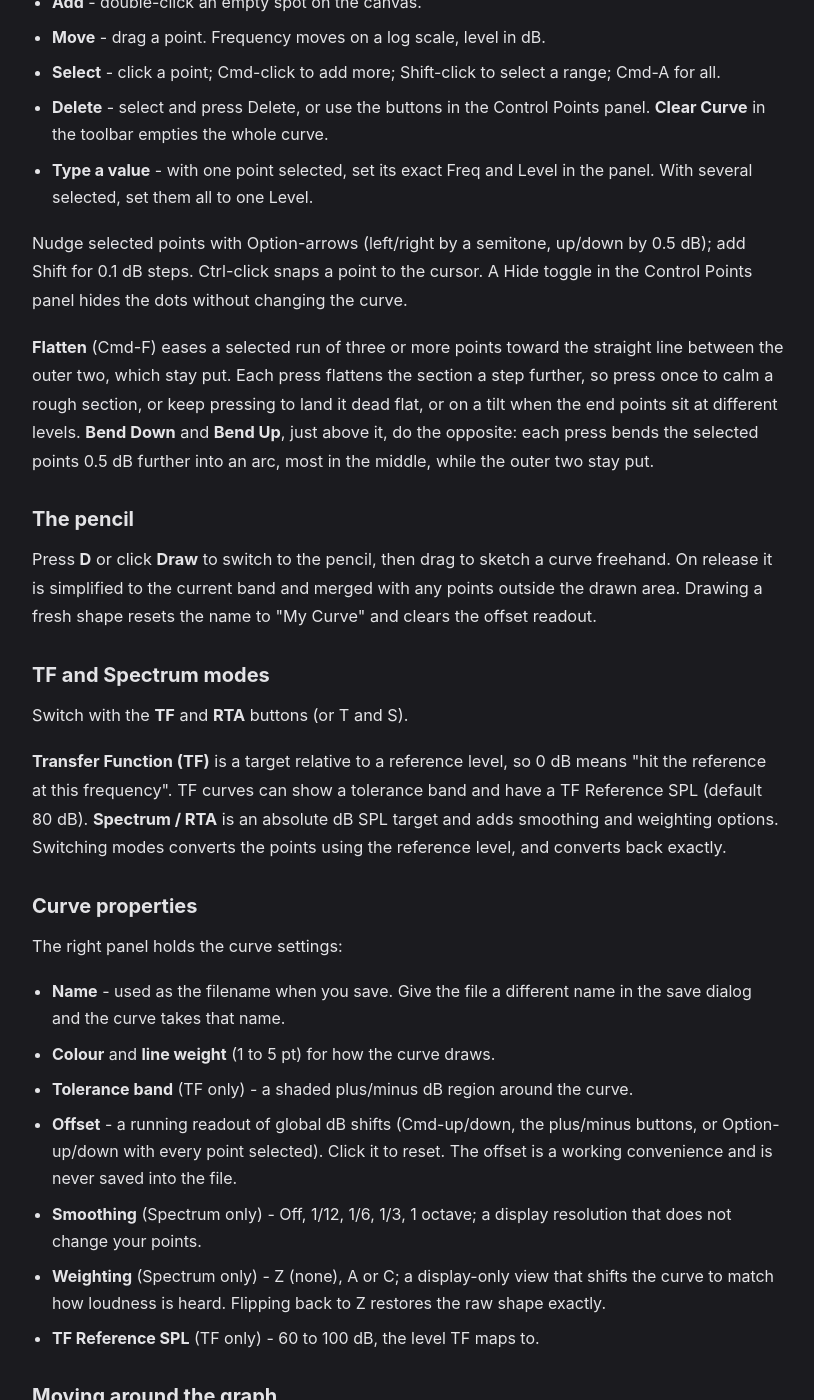
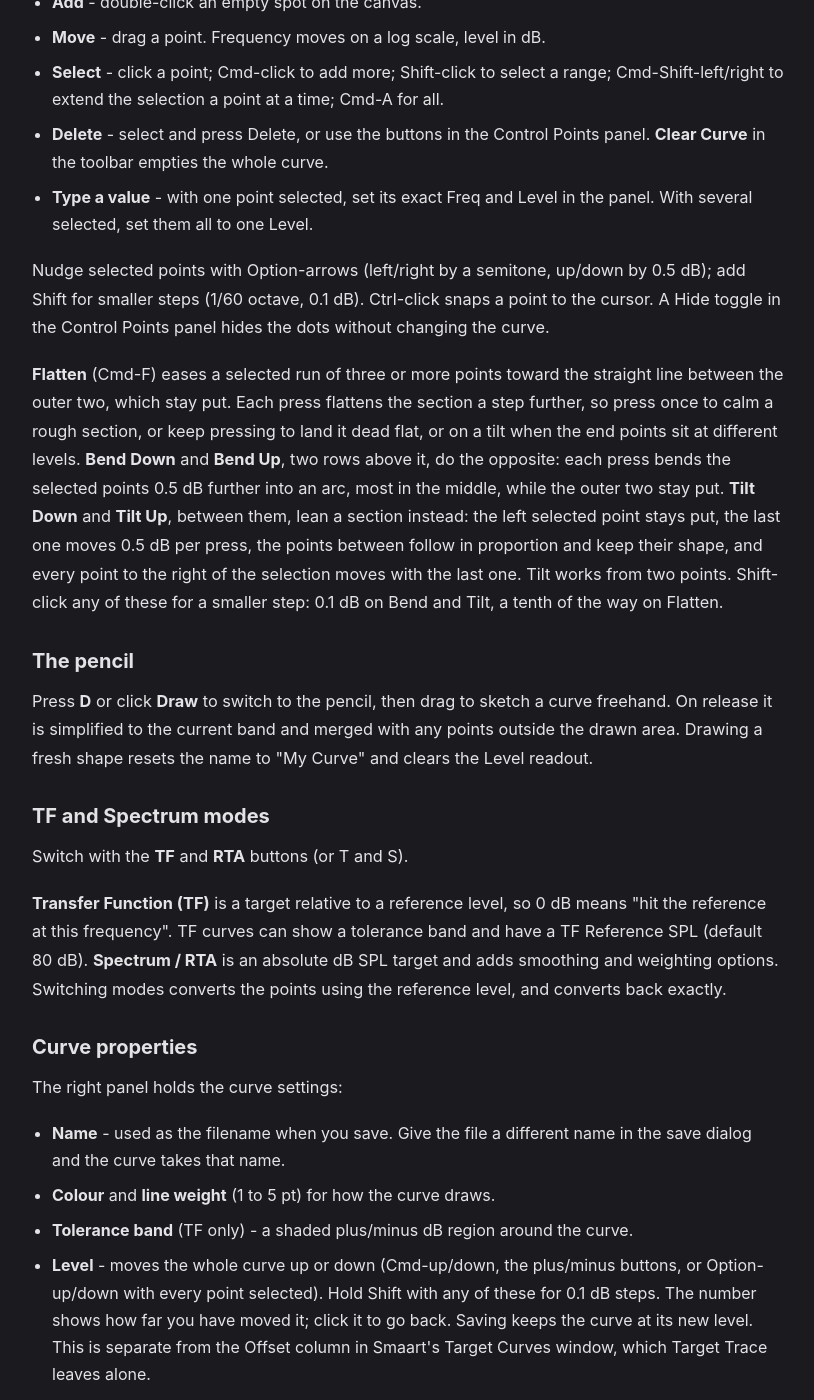
Before and after one commit to BSKapps/bskapps.github.io, a Jekyll site: the page built from articles/target-trace-guide/index.html, in a window 1280 px wide and 1400 px high, scrolled down 589 px. Shown: the whole window, without its empty margins (232-1046 px from the left). Built offline with Jekyll 4.4.1, drawn with Linux system fonts in a browser that asks for light colours; some of the changed text lies outside the part shown.

Commit message:
Target Trace 1.7: version and date, updated guide

```diff
--- a/_data/content.json
+++ b/_data/content.json
@@ -44,8 +44,8 @@
       "tagline": "Build precise target curves for Smaart or REW - from scratch, your own measurements, or built-in presets.",
       "price": "$9.99 USD",
       "macos": "macOS 14.6+",
-      "version": "v1.6",
-      "released": "30 October 2026",
+      "version": "v1.7",
+      "released": "4 November 2026",
       "features": [
         "Live Trace - love how the PA sounds right now? Hold the moment and Grab it, and the live Smaart trace becomes your curve, point for point. Calibrated RTAs land at their real SPL",
         "Floating Trace - one screen? Float the live Smaart trace over LA Network Manager, a console editor or any EQ graph and see your EQ changes in real time, right on your EQ",
--- a/_data/guides/target-trace-guide.json
+++ b/_data/guides/target-trace-guide.json
@@ -4,7 +4,7 @@
   "web": {
     "pageTitle": "Target Trace user guide - BSK Apps",
     "h1": "Target Trace user guide",
-    "dateLine": "Updated for version 1.6",
+    "dateLine": "Updated for version 1.7",
     "description": "A how-to guide for Target Trace: drawing and editing target curves, TF and Spectrum modes, smoothing and weighting, the Smaart library, presets, and exporting .crv and REW files.",
     "canonical": "https://bskapps.com/articles/target-trace-guide/",
     "ogTitle": "Target Trace user guide",
@@ -34,7 +34,7 @@
       "blocks": [
         {
           "type": "paragraph",
-          "text": "The app opens with an empty curve named \"My Curve\". Start from scratch with the control points and pencil below, or pick a starting shape from **New from Preset** (press P), or load an existing curve from the library or by dragging a .crv file onto the canvas."
+          "text": "The app opens with an empty curve named \"My Curve\". Start from scratch with the control points and pencil below, or pick a starting shape from **Presets** (press P), or load an existing curve from the library or by dragging a .crv file onto the canvas."
         }
       ]
     },
@@ -51,18 +51,18 @@
           "items": [
             "**Add** - double-click an empty spot on the canvas.",
             "**Move** - drag a point. Frequency moves on a log scale, level in dB.",
-            "**Select** - click a point; Cmd-click to add more; Shift-click to select a range; Cmd-A for all.",
+            "**Select** - click a point; Cmd-click to add more; Shift-click to select a range; Cmd-Shift-left/right to extend the selection a point at a time; Cmd-A for all.",
             "**Delete** - select and press Delete, or use the buttons in the Control Points panel. **Clear Curve** in the toolbar empties the whole curve.",
             "**Type a value** - with one point selected, set its exact Freq and Level in the panel. With several selected, set them all to one Level."
           ]
         },
         {
           "type": "paragraph",
-          "text": "Nudge selected points with Option-arrows (left/right by a semitone, up/down by 0.5 dB); add Shift for 0.1 dB steps. Ctrl-click snaps a point to the cursor. A Hide toggle in the Control Points panel hides the dots without changing the curve."
+          "text": "Nudge selected points with Option-arrows (left/right by a semitone, up/down by 0.5 dB); add Shift for smaller steps (1/60 octave, 0.1 dB). Ctrl-click snaps a point to the cursor. A Hide toggle in the Control Points panel hides the dots without changing the curve."
         },
         {
           "type": "paragraph",
-          "text": "**Flatten** (Cmd-F) eases a selected run of three or more points toward the straight line between the outer two, which stay put. Each press flattens the section a step further, so press once to calm a rough section, or keep pressing to land it dead flat, or on a tilt when the end points sit at different levels. **Bend Down** and **Bend Up**, just above it, do the opposite: each press bends the selected points 0.5 dB further into an arc, most in the middle, while the outer two stay put."
+          "text": "**Flatten** (Cmd-F) eases a selected run of three or more points toward the straight line between the outer two, which stay put. Each press flattens the section a step further, so press once to calm a rough section, or keep pressing to land it dead flat, or on a tilt when the end points sit at different levels. **Bend Down** and **Bend Up**, two rows above it, do the opposite: each press bends the selected points 0.5 dB further into an arc, most in the middle, while the outer two stay put. **Tilt Down** and **Tilt Up**, between them, lean a section instead: the left selected point stays put, the last one moves 0.5 dB per press, the points between follow in proportion and keep their shape, and every point to the right of the selection moves with the last one. Tilt works from two points. Shift-click any of these for a smaller step: 0.1 dB on Bend and Tilt, a tenth of the way on Flatten."
         }
       ]
     },
@@ -72,7 +72,7 @@
       "blocks": [
         {
           "type": "paragraph",
-          "text": "Press **D** or click **Draw** to switch to the pencil, then drag to sketch a curve freehand. On release it is simplified to the current band and merged with any points outside the drawn area. Drawing a fresh shape resets the name to \"My Curve\" and clears the offset readout."
+          "text": "Press **D** or click **Draw** to switch to the pencil, then drag to sketch a curve freehand. On release it is simplified to the current band and merged with any points outside the drawn area. Drawing a fresh shape resets the name to \"My Curve\" and clears the Level readout."
         }
       ]
     },
@@ -104,7 +104,7 @@
             "**Name** - used as the filename when you save. Give the file a different name in the save dialog and the curve takes that name.",
             "**Colour** and **line weight** (1 to 5 pt) for how the curve draws.",
             "**Tolerance band** (TF only) - a shaded plus/minus dB region around the curve.",
-            "**Offset** - a running readout of global dB shifts (Cmd-up/down, the plus/minus buttons, or Option-up/down with every point selected). Click it to reset. The offset is a working convenience and is never saved into the file.",
+            "**Level** - moves the whole curve up or down (Cmd-up/down, the plus/minus buttons, or Option-up/down with every point selected). Hold Shift with any of these for 0.1 dB steps. The number shows how far you have moved it; click it to go back. Saving keeps the curve at its new level. This is separate from the Offset column in Smaart's Target Curves window, which Target Trace leaves alone.",
             "**Smoothing** (Spectrum only) - Off, 1/12, 1/6, 1/3, 1 octave; a display resolution that does not change your points.",
             "**Weighting** (Spectrum only) - Z (none), A or C; a display-only view that shifts the curve to match how loudness is heard. Flipping back to Z restores the raw shape exactly.",
             "**TF Reference SPL** (TF only) - 60 to 100 dB, the level TF maps to."
@@ -118,7 +118,7 @@
       "blocks": [
         {
           "type": "paragraph",
-          "text": "Arrow keys and the scroll wheel pan and zoom frequency; hold Shift to zoom the dB axis. **Hold Option and drag to move the graph in any direction**, up and down as well as left and right; Option with a two-finger scroll or the scroll wheel does the same, and over the Split View pane it moves that pane's own level axis. The toolbar has zoom in, zoom out and reset buttons, and a trackpad pinch zooms frequency. The **Scale** button after them sets the Transfer Function range: it opens at +42 to -42 dB, or +30 to -30 dB in Split, which looks much closer to Smaart's magnitude pane, and +15 to -15 dB fills the graph. Single view and Split each keep their own Scale. Reset puts back the Scale you picked for that view (20 to 120 dB in Spectrum) and Smaart's octave labels from 31.5 Hz to 16 kHz. Opening a curve that runs past the view widens the graph to show all of it, and never pulls in a range you widened yourself. Hovering a point shows its frequency and level. **Split View** (V) adds a read-only second pane showing the curve in the opposite mode while you edit. The dB grid draws a labelled line every 3 dB in Transfer Function up to +30 to -30, every 6 dB at wider Scales such as the +42 to -42 single view, and every 6 dB in Spectrum, in both the main and split-view panes."
+          "text": "Arrow keys and the scroll wheel pan and zoom frequency; hold Shift to zoom the dB axis. Shift-left/right moves the graph down and up. **Hold Option and drag to move the graph in any direction**, up and down as well as left and right; Option with a two-finger scroll or the scroll wheel does the same, and over the Split View pane it moves that pane's own level axis. The toolbar has zoom in, zoom out and reset buttons, and a trackpad pinch zooms frequency. The **Scale** button after them sets the Transfer Function range: it opens at +42 to -42 dB, or +30 to -30 dB in Split, which looks much closer to Smaart's magnitude pane, and +15 to -15 dB fills the graph. Single view and Split each keep their own Scale. Reset puts back the Scale you picked for that view (20 to 120 dB in Spectrum) and Smaart's octave labels from 31.5 Hz to 16 kHz. Opening a curve that runs past the view widens the graph to show all of it, and never pulls in a range you widened yourself. Hovering a point shows its frequency and level. **Split View** (V) adds a read-only second pane showing the curve in the opposite mode while you edit. The dB grid draws a labelled line every 3 dB in Transfer Function up to +30 to -30, every 6 dB at wider Scales such as the +42 to -42 single view, and every 6 dB in Spectrum, in both the main and split-view panes."
         }
       ]
     },
@@ -148,7 +148,7 @@
       "blocks": [
         {
           "type": "paragraph",
-          "text": "**New from Preset** - the button at the top of the library sidebar, File > New from Preset, or press P - offers Flat, Tilt, Haystack and X-Curve (Cinema), the SMPTE ST 202 X-curve across the whole range; tick Add LFE target to raise it 10 dB up to 125 Hz for the LFE. Tilt has adjustable tilt amount and pivot frequency, Haystack has a low-end lift (9 or 15 dB are typical) and the frequency it is flat from, and both Tilt and Flat can add an optional sub bump. Applying a preset replaces the current curve, names it \"My Curve\" and can be undone. The box keeps your settings until you quit, so you can try again from where you left off."
+          "text": "**Presets** - the button at the top of the library sidebar, File > New from Preset, or press P - offers Flat, Tilt, Haystack and X-Curve (Cinema), the SMPTE ST 202 X-curve across the whole range; tick Add LFE target to raise it 10 dB up to 125 Hz for the LFE. Tilt has adjustable tilt amount and pivot frequency, Haystack has a low-end lift (9 or 15 dB are typical) and the frequency it is flat from, and both Tilt and Flat can add an optional sub bump. Applying a preset replaces the current curve, names it \"My Curve\" and can be undone. The box keeps your settings until you quit, so you can try again from where you left off. **My Presets** in the same box holds your own starting curves, kept out of Smaart's Target Curves list: right-click a curve in the library and choose Save as User Preset, or press Save Curve as Preset to keep the curve on the graph. Click one and press Apply Preset; right-click it to rename it or move it to the Trash."
         }
       ]
     },
@@ -173,7 +173,7 @@
         },
         {
           "type": "paragraph",
-          "text": "You can also import a Smaart **ASCII trace export**: open the file, drop it on the graph, or copy a trace in Smaart and paste it with Cmd-V."
+          "text": "You can also import a Smaart **ASCII trace export**: open the file, drop it on the graph, or copy a trace in Smaart and paste it with Cmd-V. A trace at SPL levels comes in as a Transfer Function curve placed by your TF Reference. Cmd-C copies the curve on the graph, and Cmd-V pastes it back at the same levels."
         },
         {
           "type": "paragraph",
@@ -237,7 +237,7 @@
       "blocks": [
         {
           "type": "paragraph",
-          "text": "Cmd-Z undoes any edit, including loads and preset applies, and Cmd-Shift-Z redoes the last undone edit; text edits bundle into one undo per field. Handy keys: D draw, T/S modes, V split, P presets, Cmd-A select all, Delete to remove, Option-arrows to nudge a point, Option-drag to move the graph, Cmd-up/down to shift the whole curve (hold to repeat), Cmd-F to flatten the selected points. The Help menu has a full Keyboard Shortcuts reference."
+          "text": "Cmd-Z undoes any edit, including loads and preset applies, and Cmd-Shift-Z redoes the last undone edit; text edits bundle into one undo per field. Handy keys: D draw, T/S modes, V split, P presets, Cmd-A select all, Delete to remove, Option-arrows to nudge a point, Option-drag to move the graph, Cmd-up/down to shift the whole curve (hold to repeat), Cmd-F to flatten the selected points, Cmd-C to copy the curve. The Help menu has a full Keyboard Shortcuts reference."
         }
       ]
     },
--- a/sitemap.xml
+++ b/sitemap.xml
@@ -22,7 +22,7 @@
   </url>
   <url>
     <loc>https://bskapps.com/targettrace/</loc>
-    <lastmod>2026-10-30</lastmod>
+    <lastmod>2026-11-04</lastmod>
     <priority>0.9</priority>
   </url>
   <url>
@@ -72,7 +72,7 @@
   </url>
   <url>
     <loc>https://bskapps.com/articles/target-trace-guide/</loc>
-    <lastmod>2026-10-30</lastmod>
+    <lastmod>2026-11-04</lastmod>
     <priority>0.6</priority>
   </url>
   <url>
```
